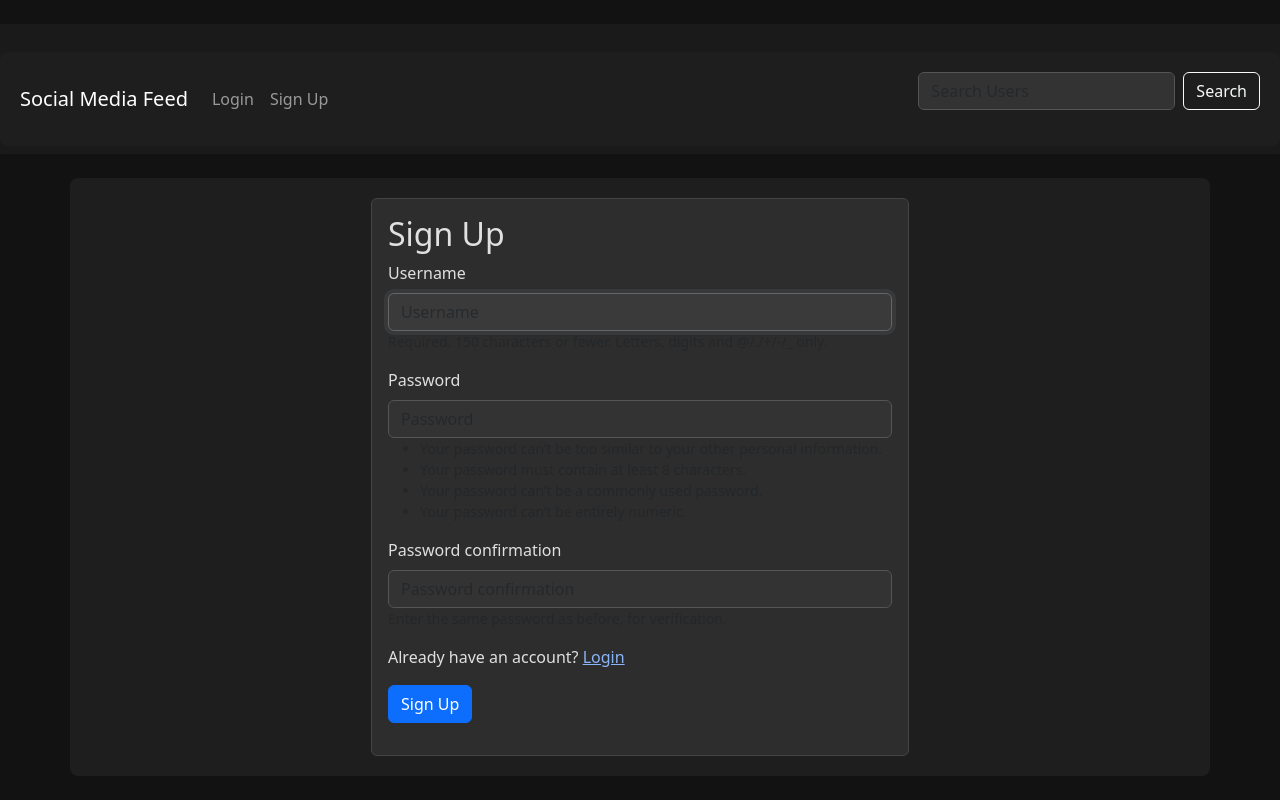
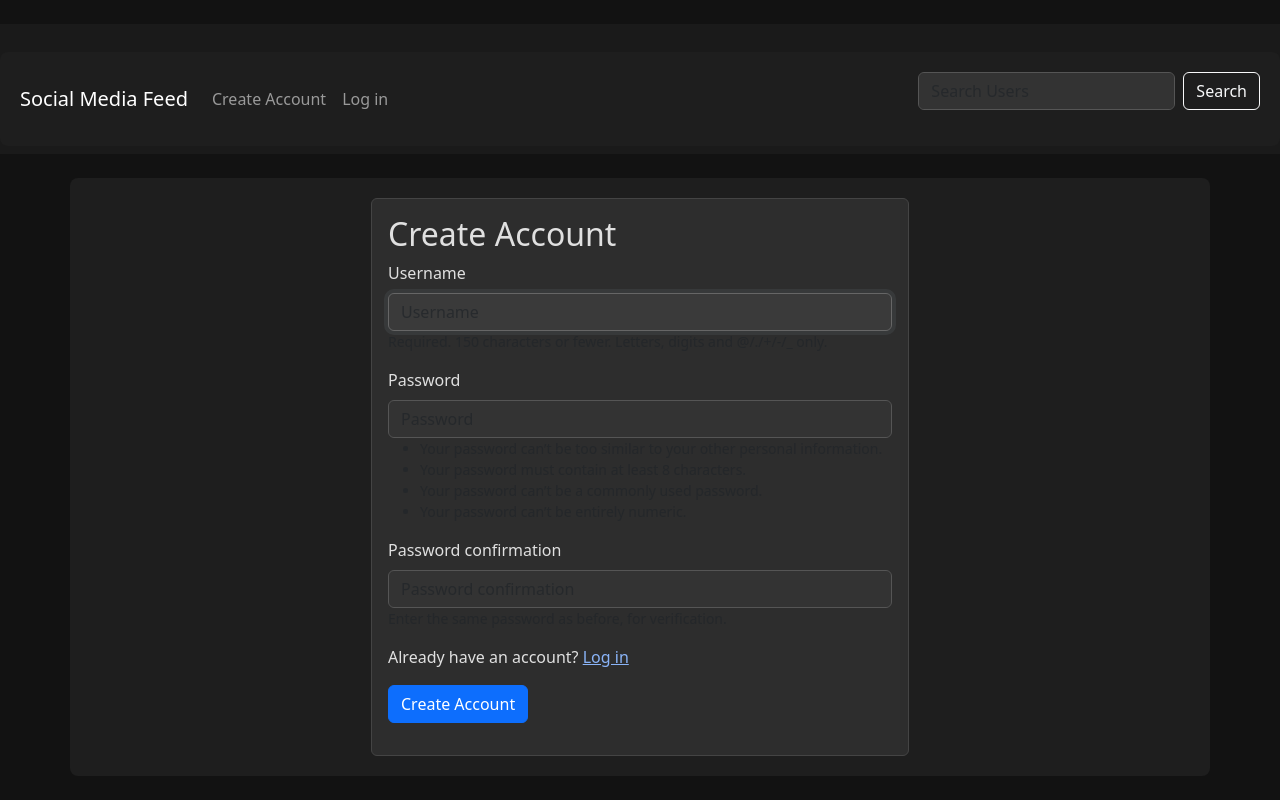
Before and after one commit to andreiagmu/Django-SocialMediaFeed, a Django app: page /signup/ in a window 1280 px wide. Run offline with Django 5.2, Linux system fonts and the light colour scheme; some libraries are stand-ins or nearby versions.

Commit message:
QOL changes

```diff
--- a/core/templates/base.html
+++ b/core/templates/base.html
@@ -30,17 +30,17 @@
                   <a class="nav-link" href="{% url 'post_create' %}">New Post</a>
                 </li>
                 <li class="nav-item">
-                  <a class="nav-link" href="{% url 'logout' %}">Logout</a>
+                  <a class="nav-link" href="{% url 'user_profile' user.username %}">Profile</a>
                 </li>
                 <li class="nav-item">
-                  <a class="nav-link" href="{% url 'user_profile' user.username %}">Profile</a>
+                  <a class="nav-link" href="{% url 'logout' %}">Log Out</a>
                 </li>
               {% else %}
                 <li class="nav-item">
-                  <a class="nav-link" href="{% url 'login' %}">Login</a>
+                  <a class="nav-link" href="{% url 'signup' %}">Create Account</a>
                 </li>
                 <li class="nav-item">
-                  <a class="nav-link" href="{% url 'signup' %}">Sign Up</a>
+                  <a class="nav-link" href="{% url 'login' %}">Log in</a>
                 </li>
               {% endif %}
             </ul>
--- a/core/templates/login.html
+++ b/core/templates/login.html
@@ -6,12 +6,12 @@
     <div class="col-md-6">
       <div class="card">
         <div class="card-body">
-          <h2 class="card-title">Login</h2>
+          <h2 class="card-title">Log in</h2>
           <form method="post">
             {% csrf_token %}
             {% bootstrap_form form %}
-            <p>Don't have an account? <a href="{% url 'signup' %}">Signup</a></p>
-            <button type="submit" class="btn btn-primary">Login</button>
+            <p>Don't have an account? <a href="{% url 'signup' %}">Create Account</a></p>
+            <button type="submit" class="btn btn-primary">Log in</button>
           </form>
         </div>
       </div>
--- a/core/templates/post_create.html
+++ b/core/templates/post_create.html
@@ -10,7 +10,7 @@
           <form method="post">
             {% csrf_token %}
             {% bootstrap_form form %}
-            <button type="submit" class="btn btn-primary">Post</button>
+            <button type="submit" class="btn btn-primary">Create Post</button>
           </form>
         </div>
       </div>
--- a/core/templates/signup.html
+++ b/core/templates/signup.html
@@ -6,12 +6,12 @@
     <div class="col-md-6">
       <div class="card">
         <div class="card-body">
-          <h2 class="card-title">Sign Up</h2>
+          <h2 class="card-title">Create Account</h2>
           <form method="post">
             {% csrf_token %}
             {% bootstrap_form form %}
-            <p>Already have an account? <a href="{% url 'login' %}">Login</a></p>
-            <button type="submit" class="btn btn-primary">Sign Up</button>
+            <p>Already have an account? <a href="{% url 'login' %}">Log in</a></p>
+            <button type="submit" class="btn btn-primary">Create Account</button>
           </form>
         </div>
       </div>
```
